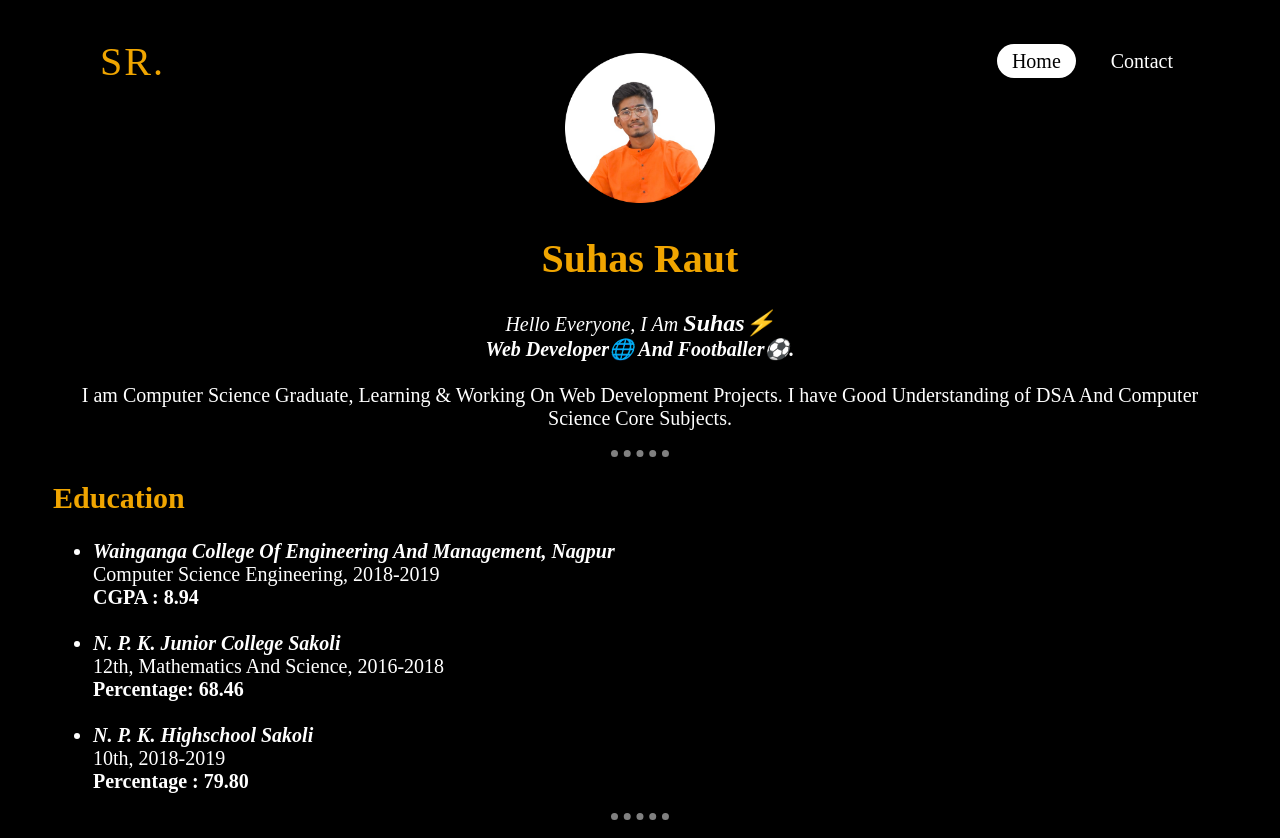
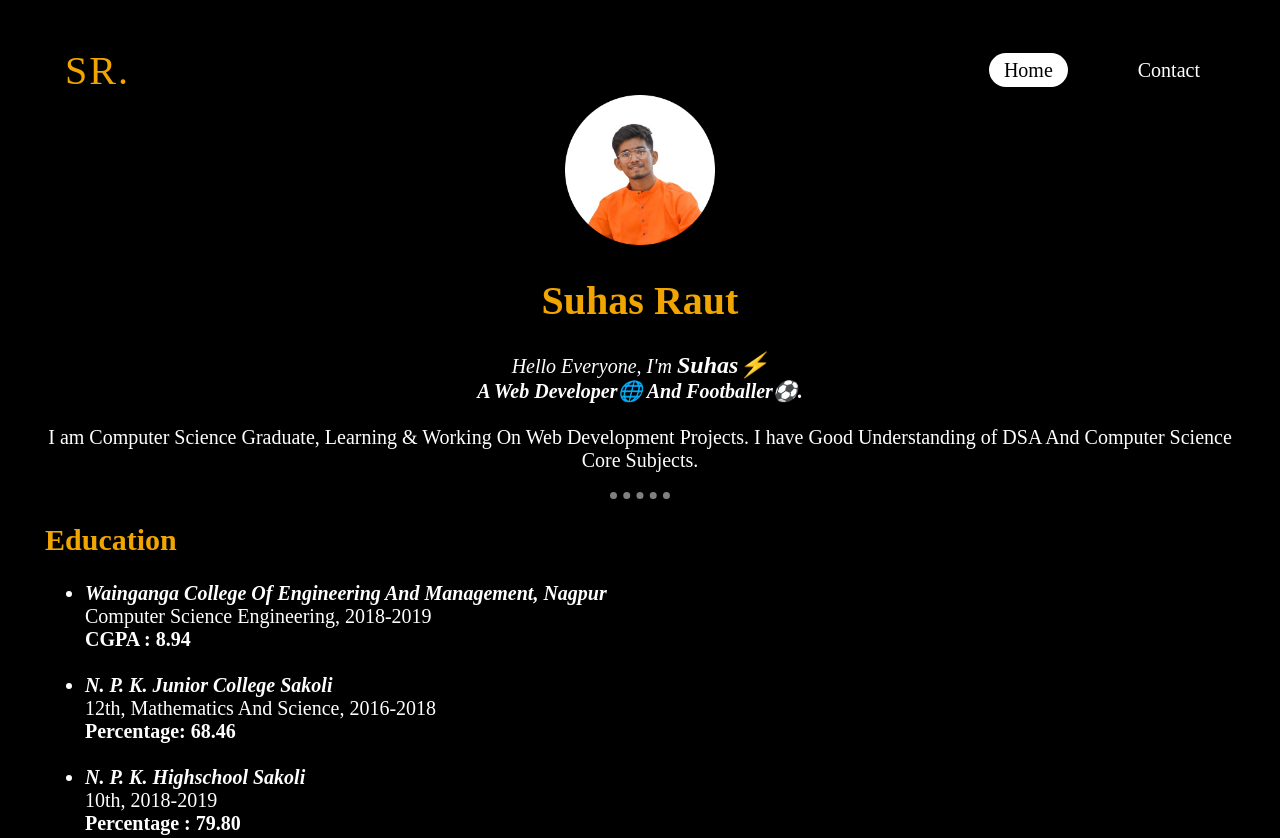
Before and after one commit to Suhas-Raut/Resume-Website, a plain HTML site: page index.html in a window 1280 px wide. Shown: the top 838 px of the page. Drawn offline with Linux system fonts and the light colour scheme.

Commit message:
Updated Files

```diff
--- a/index.html
+++ b/index.html
@@ -8,22 +8,23 @@
     <link rel="stylesheet" href="style.css" />
   </head>
   <body>
-    <header>
+    <div class="header">
       <a href="#" class="logo">SR.</a>
       <ul>
         <li><a href="#" class="active">Home</a></li>
         <li><a href="contacts.html">Contact</a></li>
       </ul>
+      </div>
     </header>
     <center>
       <img src="images/Suhas.png" alt="Suhas Profile Photo" width="150" height="150" />
       <h1>Suhas Raut</h1>
       <p class="change">
         <em>
-          Hello Everyone, I Am
+          Hello Everyone, I'm
           <strong><a href="https://github.com/Suhas-Raut">Suhas⚡</a></strong>
           <br />
-          <strong>Web Developer🌐 And Footballer⚽.</strong></em
+          <strong>A Web Developer🌐 And Footballer⚽.</strong></em
         >
         <br /><br />
         I am Computer Science Graduate, Learning & Working On Web Development
--- a/style.css
+++ b/style.css
@@ -1,19 +1,21 @@
 body {
+  margin: 0px;
   padding: 45px;
   background-color: black;
   color: white;
   font-size: 20px;
 }
 
-header {
-  top: 0;
-  left: 0;
-  width: 85%;
-  position: absolute;
-  padding: 30px 100px;
+.header {
+  width: 100%;
+  position: relative;
+  margin-right: 15px;
+  padding: 15px 0px;
   display: flex;
   justify-content: space-between;
   align-items: center;
+  margin-top: 10px;
+  margin-bottom: 10px;
 }
 
 hr {
@@ -24,32 +26,39 @@ hr {
   width: 5%;
 }
 
-header .logo {
-  color: #F0A500;
+.header .logo {
+  position: absolute;
+  left: 20px;
+  color: #f0a500;
   text-decoration: none;
   font-size: 2em;
   letter-spacing: 2px;
 }
 
-header ul {
+.header ul {
+  padding-left: 0px;
+  margin-top: 0px;
+  margin-bottom: 0px;
+  position: absolute;
+  right: 0px;
   list-style: none;
   display: flex;
   justify-content: center;
 }
 
-header ul li {
-  margin-left: 20px;
+.header ul li {
+  margin-right: 20px;
 }
 
-header ul li a {
+.header ul li a {
   color: white;
   text-decoration: none;
   padding: 6px 15px;
   border-radius: 20px;
 }
 
-header ul li a:hover,
-header ul li a.active {
+.header ul li a:hover,
+.header ul li a.active {
   color: black;
   background: white;
 }
@@ -84,7 +93,7 @@ div ul li a {
 div ul li a:hover,
 div ul li a.active {
   color: black;
-  background:#F0A500;
+  background: #f0a500;
 }
 .change a {
   color: white;
@@ -92,19 +101,21 @@ div ul li a.active {
   font-size: 1.2em;
 }
 
-h1, h2, h3 a{
-  color: #F0A500;
+h1,
+h2,
+h3 a {
+  color: #f0a500;
 }
 
-ol li a{
+ol li a {
   text-decoration: none;
-  color:white
+  color: white;
 }
- h3 a{
+h3 a {
   text-decoration: none;
 }
 
- ul li a{
+ul li a {
   text-decoration: none;
   color: white;
 }
```
Also changed, not shown: contacts.html (+2 -2 lines). Lines whose indentation alone changed are shown as unchanged.
